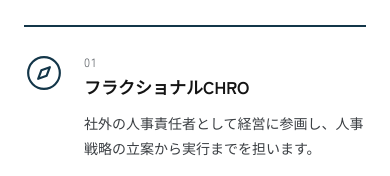
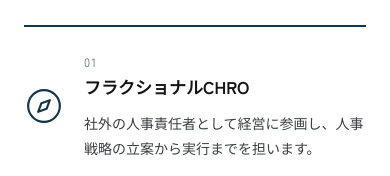
Before and after one commit to Ryota0901/hazen-hp, a plain HTML site: page index.html in a window 390 px wide. Shown: the part 638-814 px from the top of the page. Drawn offline with Linux system fonts and the light colour scheme.

Commit message:
スマホのサービスアイコンを縦中央揃えに
Co-Authored-By: Claude Opus 5.5 <noreply@anthropic.com>
Claude-Session: https://claude.ai/code/session_01UKgKGqsL3MaaPCvU3b7fPH

```diff
--- a/index.html
+++ b/index.html
@@ -79,7 +79,7 @@
     .service { flex: 1 1 100%; display: grid; grid-template-columns: 44px minmax(0, 1fr); column-gap: 16px; align-items: start; text-align: left; padding: 24px 0; border-top: 1px solid var(--line); }
     .service:first-child { border-top: 2px solid var(--navy); }
     .service:last-child { border-bottom: 1px solid var(--line); }
-    .service svg { grid-row: 1 / span 3; width: 40px; height: 40px; margin: 2px 0 0; }
+    .service svg { grid-row: 1 / span 3; align-self: center; width: 40px; height: 40px; margin: 0; }
     .service .num { margin: 0; }
     .service h3 { margin: 0 0 8px; }
     .service .desc { max-width: none; margin: 0; }
```
